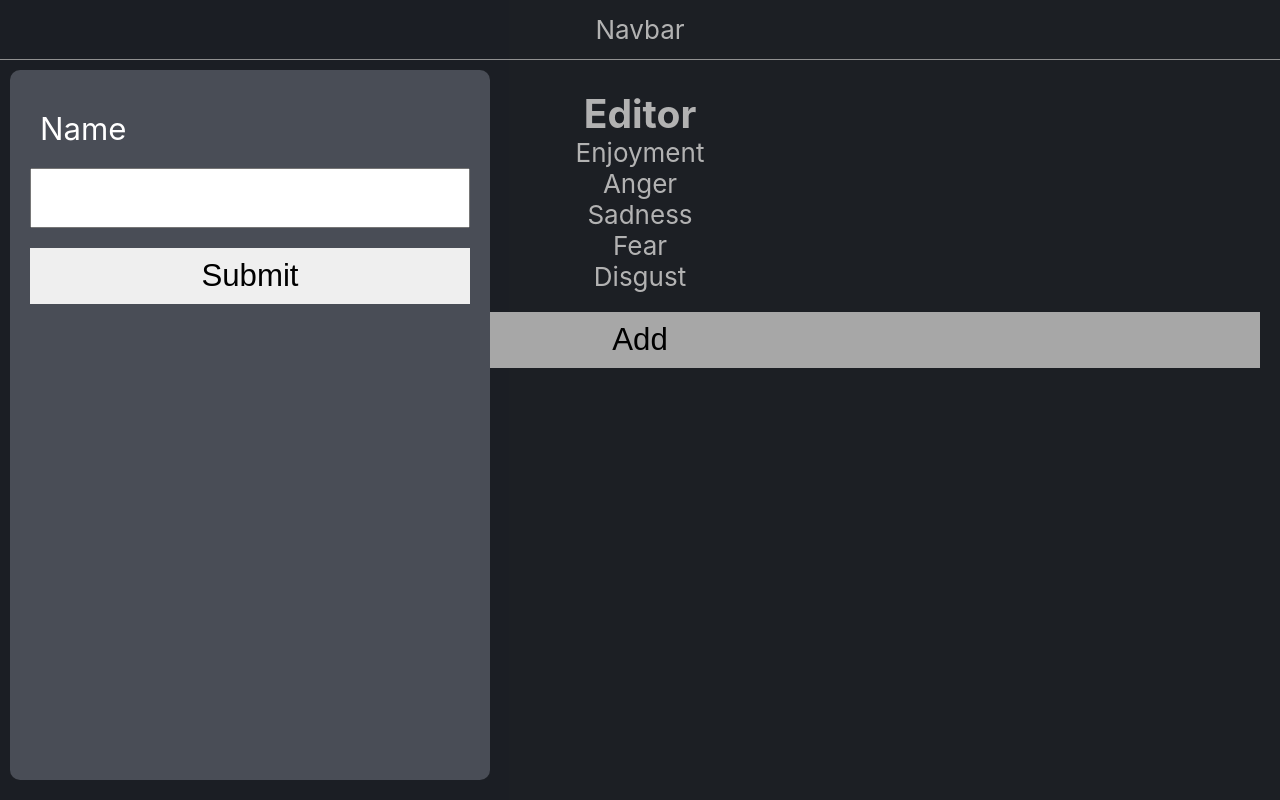
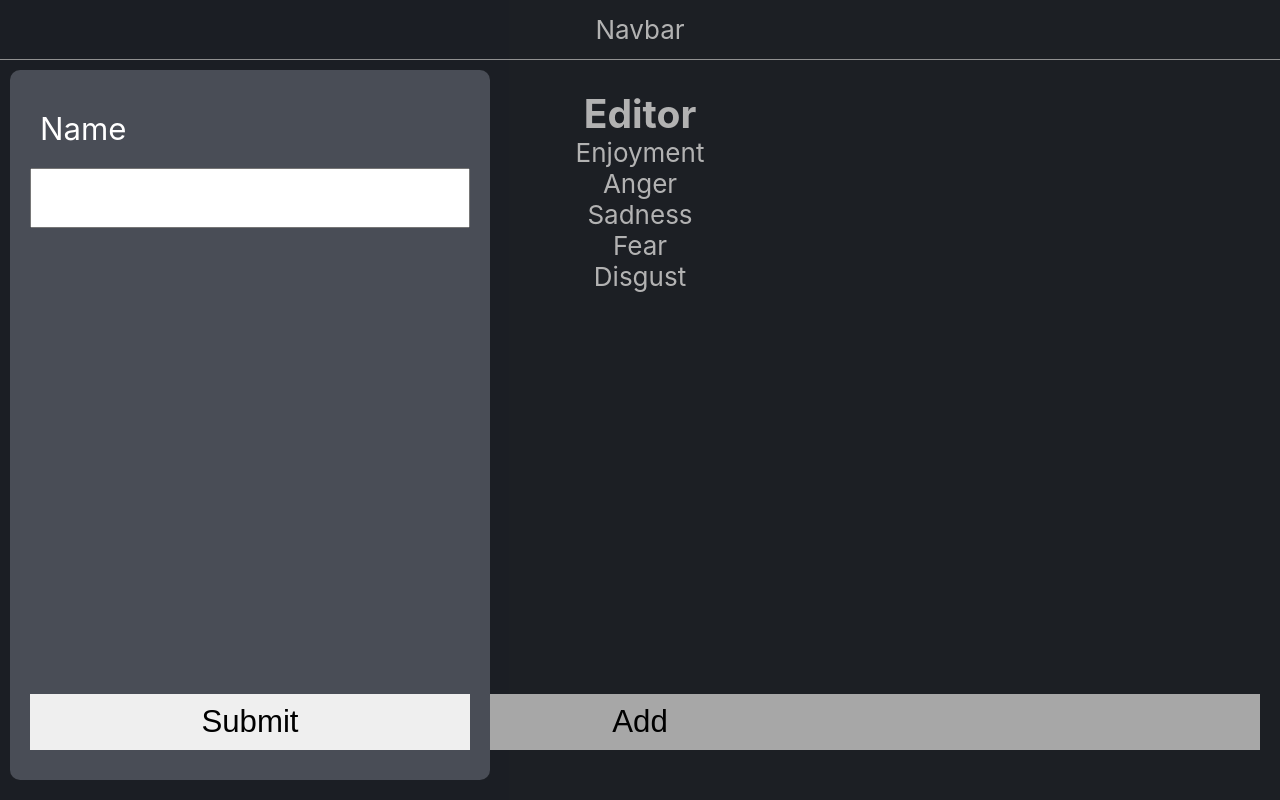
Before and after one commit to AladinJmila/emotions-diary-frontend, a React (Create React App) app: page /editor in a window 1280 px wide. Both pictures are taken after a click on the button "Add". Built offline with nearby package versions, Linux system fonts and the light colour scheme; data requests are answered from the project's data file.

Commit message:
More styles tweaks

```diff
--- a/src/components/EmotionForm.jsx
+++ b/src/components/EmotionForm.jsx
@@ -7,7 +7,9 @@ function EmotionForm() {
       <label htmlFor='name'>Name</label>
       <input type='text' id='name' />
 
-      <button>Submit</button>
+      <div className='bottom'>
+        <button>Submit</button>
+      </div>
     </form>
   );
 }
--- a/src/components/Forms.css
+++ b/src/components/Forms.css
@@ -1,23 +1,9 @@
 .emotion-form {
   height: calc(100vh - 140px);
   background-color: transparent;
+  position: relative;
 }
 
-form label,
-form input {
-  display: block;
-  text-align: left;
-  width: 100%;
-  margin: 10px auto;
-  padding: 10px;
-  font-size: 1.2em;
+.emotion-form .bottom {
+  padding: 0;
 }
-
-button {
-  display: block;
-  margin: 20px auto 10px;
-  width: 100%;
-  padding: 10px;
-  border: none;
-  font-size: 1.2em;
-}
--- a/src/components/Modal.css
+++ b/src/components/Modal.css
@@ -5,6 +5,7 @@
   width: 100%;
   height: 100%;
   background-color: rgba(0, 0, 0, 0.3);
+  z-index: 5;
 }
 
 .modal {
--- a/src/index.css
+++ b/src/index.css
@@ -39,3 +39,34 @@ code {
   font-family: source-code-pro, Menlo, Monaco, Consolas, 'Courier New',
     monospace;
 }
+
+label,
+input {
+  display: block;
+  text-align: left;
+  width: 100%;
+  margin: 10px auto;
+  padding: 10px;
+  font-size: 1.2em;
+}
+
+button {
+  display: block;
+  margin: 20px auto 10px;
+  width: 100%;
+  padding: 10px;
+  border: none;
+  font-size: 1.2em;
+}
+
+.full-vh {
+  height: calc(100vh - 110px);
+}
+
+.bottom {
+  position: absolute;
+  bottom: 0;
+  left: 0;
+  right: 0;
+  padding: 20px;
+}
--- a/src/pages/Editor.css
+++ b/src/pages/Editor.css
@@ -1,3 +1,4 @@
 .editor {
   padding: 0 20px;
+  position: relative;
 }
--- a/src/pages/Editor.jsx
+++ b/src/pages/Editor.jsx
@@ -13,7 +13,7 @@ const Editor = () => {
   }, []);
 
   return (
-    <div className='editor'>
+    <div className='editor full-vh'>
       <h2>Editor</h2>
       {emotions && emotions.map(emo => <p key={emo.id}>{emo.name}</p>)}
       {showModal && (
@@ -21,7 +21,9 @@ const Editor = () => {
           <EmotionForm />
         </Modal>
       )}
-      <button onClick={() => setShowModal(true)}>Add</button>
+      <div className='bottom'>
+        <button onClick={() => setShowModal(true)}>Add</button>
+      </div>
     </div>
   );
 };
--- a/src/pages/Home.css
+++ b/src/pages/Home.css
@@ -1,6 +1,5 @@
 .home {
   width: 100%;
-  height: calc(100vh - 90px);
   padding: 0 20px;
 }
 
--- a/src/pages/Home.jsx
+++ b/src/pages/Home.jsx
@@ -3,7 +3,7 @@ import './Home.css';
 
 const Home = () => {
   return (
-    <div className='home'>
+    <div className='home full-vh'>
       <div className='atlas-emotions'>
         <h3>The Atlas Of Emotions</h3>
         <a href='http://atlasofemotions.org/' target='_blank'>
```
